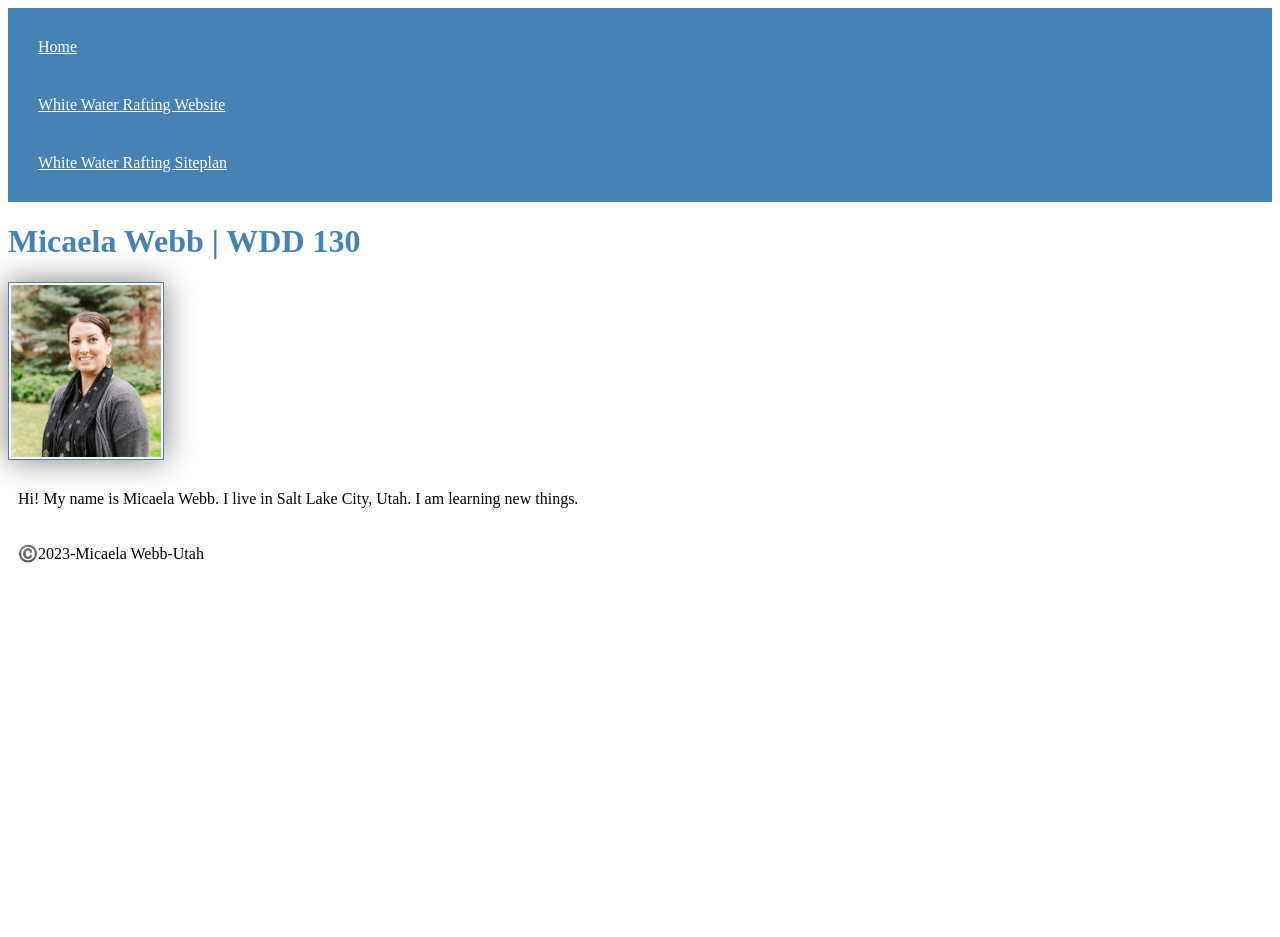
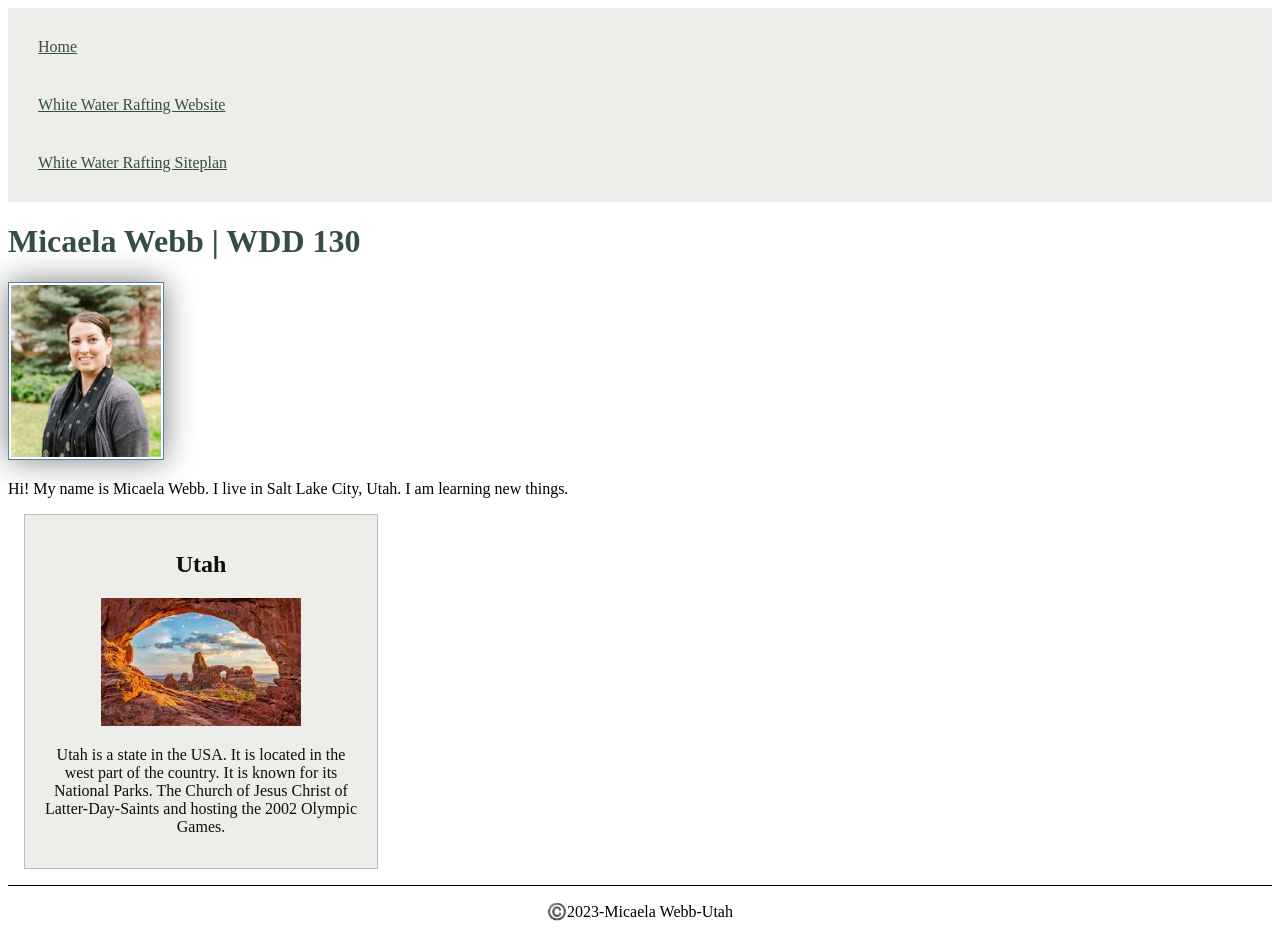
Before and after one commit to micawebb/wdd130, a plain HTML site: page index.html in a window 1280 px wide. Before the commit the page ends 800 px from the top, so only its background shows below. Drawn offline with Linux system fonts and the light colour scheme.

Commit message:
W02: Home Page Enhancement

```diff
--- a/index.html
+++ b/index.html
@@ -5,6 +5,9 @@
         <meta charset="utf-8" />
         <meta name="viewport" content="width=device-width,initial-scale=1.0" />
         <title>Micaela Webb WDD 130</title>
+        <meta name="description" content="Hello, my name is Micaela Webb I am taking web fundamentals or wdd130 at BYU Idaho, This is a place where I can learn html and css.">
+        <meta name="author" content="Micaela Webb">
+
         <link rel="stylesheet" href="styles/styles.css">
     </head>
 
@@ -21,6 +24,11 @@
             <img src="images/profile.jpg" alt="Micaela Webb" width="200">
             <p>Hi! My name is Micaela Webb. I live in Salt Lake City, Utah. I am learning new things. </p>
         </main>
+        <aside>
+            <h2>Utah</h2>
+            <img src="images/utah.jpg" alt="Utah landscape">
+            <p>Utah is a state in the USA.  It is located in the west part of the country. It is known for its National Parks. The Church of Jesus Christ of Latter-Day-Saints and hosting the 2002 Olympic Games.</p>
+        </aside>
         <footer>
             <p>©️2023-Micaela Webb-Utah</p>
         </footer>
--- a/styles/styles.css
+++ b/styles/styles.css
@@ -1,20 +1,42 @@
 nav {
-    background-color: steelblue;
+    background-color: #edede9;
     padding: 10px;
 }
 nav a {
-    color: white;
+    color: #344e41;
     display: block;
     padding: 20px;
 }
 h1 {
-    color: steelblue;
+    color: #344e41;
 }
-img {
+main img {
     width: 150px;
     height: auto;
     border: 1px solid steelblue;
     padding: 2px;
     box-shadow: 0 0 30px gray;
 }
-p {padding: 10px;}
+p {
+    padding: 0;
+}
+main {max-width: 840px;
+}
+aside {
+    width: 20rem;
+    margin: 1rem;
+    border: 1px solid rgba(0, 0, 0, 0.2); /*1*/
+    padding: 1rem;
+    background-color: #edede9;
+    color:rgb(13, 15, 10);
+    text-align: center;
+}
+aside img {
+    width: 200px;
+    height: auto;
+}
+footer {
+    margin-top: 1em;
+    border-top: 1px solid #000;
+    text-align: center;
+}
```
Also changed, not shown: images/utah.jpg (added), 2 other files.
